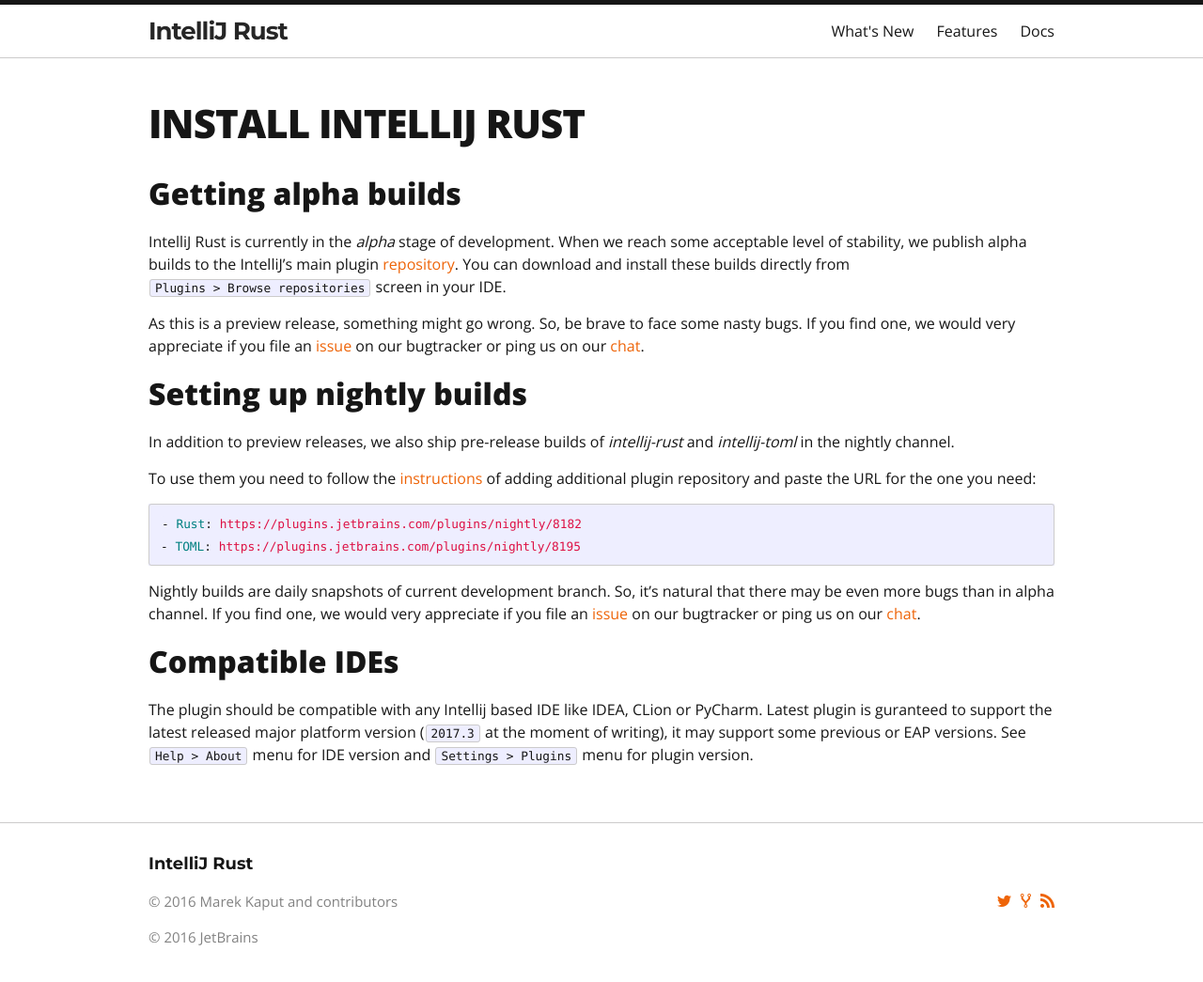
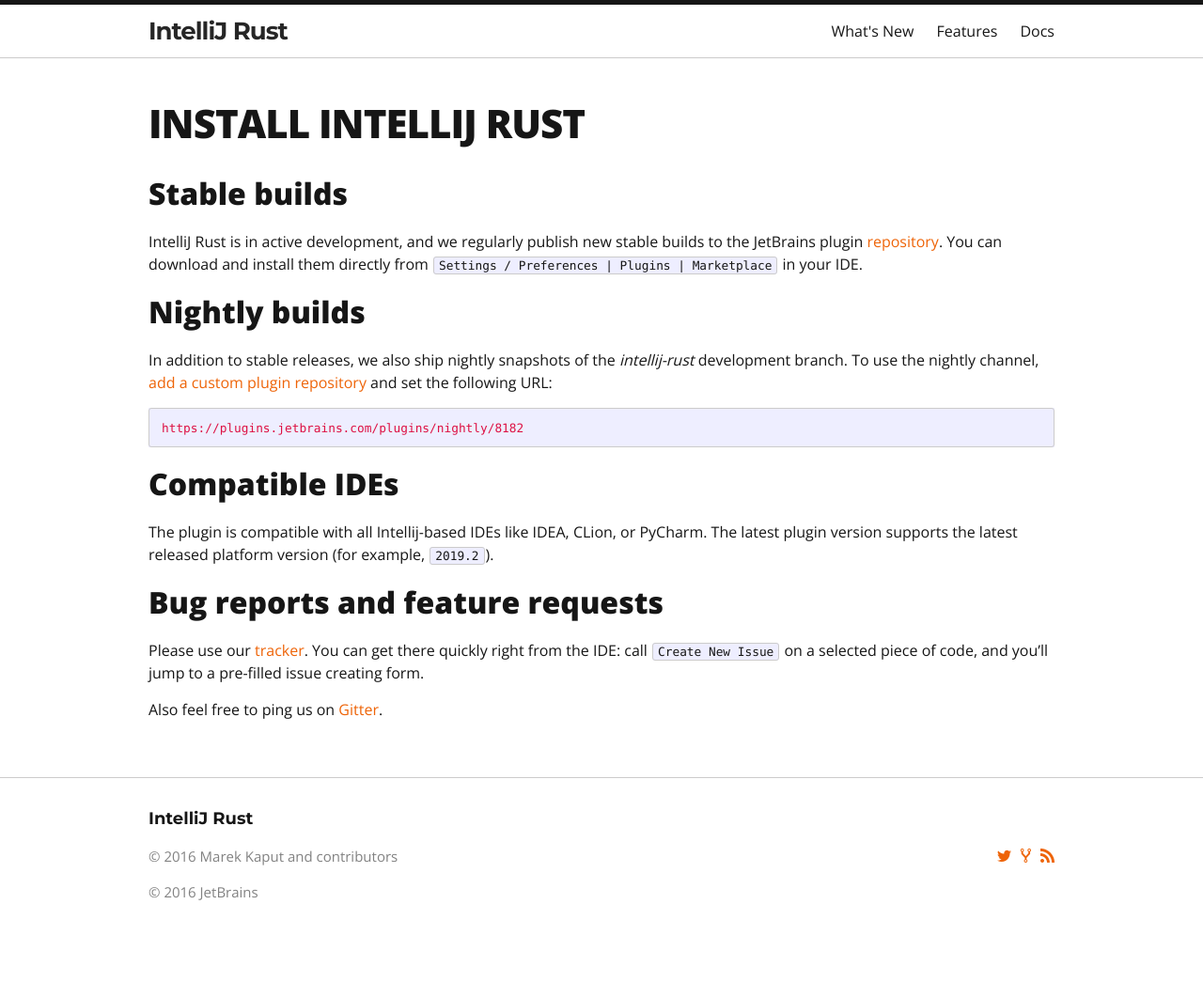
Before and after one commit to intellij-rust/intellij-rust.github.io, a Jekyll site: the page built from install.markdown, in a window 1280 px wide and 1068 px high. Shown: the top 1045 px of the window at 94% size. Built offline with Jekyll 4.4.1, drawn with Linux system fonts in a browser that asks for light colours; nearby versions of some CDN libraries; some web fonts are replaced.

Commit message:
main page updates: intro, screenshot, 'install' section (#72)
* main page updates: intro, screenshot, 'install' section

````diff
--- a/_config.yml
+++ b/_config.yml
@@ -8,7 +8,7 @@
 # Site settings
 title: IntelliJ Rust
 email: ""
-description: Rust plugin for IntelliJ IDEA
+description: Open-source Rust plugin for IntelliJ-based IDEs
 
 collections:
   docs:
--- a/install.markdown
+++ b/install.markdown
@@ -3,37 +3,29 @@
 title: Install IntelliJ Rust
 ---
 
-## Getting alpha builds
+## Stable builds
 
-IntelliJ Rust is currently in the _alpha_ stage of development. When we reach some acceptable level of stability,
-we publish alpha builds to the IntelliJ's main plugin [repository](https://plugins.jetbrains.com/plugin/8182).
-You can download and install these builds directly from `Plugins > Browse repositories` screen in your IDE.
+IntelliJ Rust is in active development, and we regularly publish new stable builds to the JetBrains plugin [repository](https://plugins.jetbrains.com/plugin/8182).
+You can download and install them directly from `Settings / Preferences | Plugins | Marketplace` in your IDE.
 
-As this is a preview release, something might go wrong. So, be brave to face some nasty bugs.
-If you find one, we would very appreciate if you file an [issue](https://github.com/intellij-rust/intellij-rust/issues)
-on our bugtracker or ping us on our [chat](https://gitter.im/intellij-rust/intellij-rust).
+## Nightly builds
 
-## Setting up nightly builds
-
-In addition to preview releases, we also
-ship pre-release builds of _intellij-rust_ and _intellij-toml_ in the nightly channel.
-
-To use them you need to follow the
-[instructions](https://www.jetbrains.com/idea/help/managing-enterprise-plugin-repositories.html)
-of adding additional plugin repository and paste the URL for the one you need:
+In addition to stable releases, we also ship nightly snapshots of the _intellij-rust_ development branch.
+To use the nightly channel, [add a custom plugin repository](https://www.jetbrains.com/idea/help/managing-enterprise-plugin-repositories.html#repos)
+ and set the following URL:
 
 ```yaml
-- Rust: https://plugins.jetbrains.com/plugins/nightly/8182
-- TOML: https://plugins.jetbrains.com/plugins/nightly/8195
+https://plugins.jetbrains.com/plugins/nightly/8182
 ```
-
-Nightly builds are daily snapshots of current development branch. So, it's natural that there may be even
-more bugs than in alpha channel. If you find one, we would very appreciate if you file an
-[issue](https://github.com/intellij-rust/intellij-rust/issues) on our bugtracker or ping us on our
-[chat](https://gitter.im/intellij-rust/intellij-rust).
 
 ## Compatible IDEs
 
-The plugin should be compatible with any Intellij based IDE like IDEA, CLion or PyCharm. Latest plugin is guranteed
-to support the latest released major platform version (`2017.3` at the moment of writing), it may support some previous
-or EAP versions.  See `Help > About` menu for IDE version and `Settings > Plugins` menu for plugin version.
+The plugin is compatible with all Intellij-based IDEs like IDEA, CLion, or PyCharm. The latest plugin version supports the latest released platform version (for example, `2019.2`).
+
+## Bug reports and feature requests
+
+Please use our [tracker](https://github.com/intellij-rust/intellij-rust/issues/new).
+You can get there quickly right from the IDE:
+call `Create New Issue` on a selected piece of code, and you'll jump to a pre-filled issue creating form.
+
+Also feel free to ping us on [Gitter](https://gitter.im/intellij-rust/intellij-rust).
````
Also changed, not shown: index.html (+20 -10 lines), assets/intro_screen_editor.png (added).
